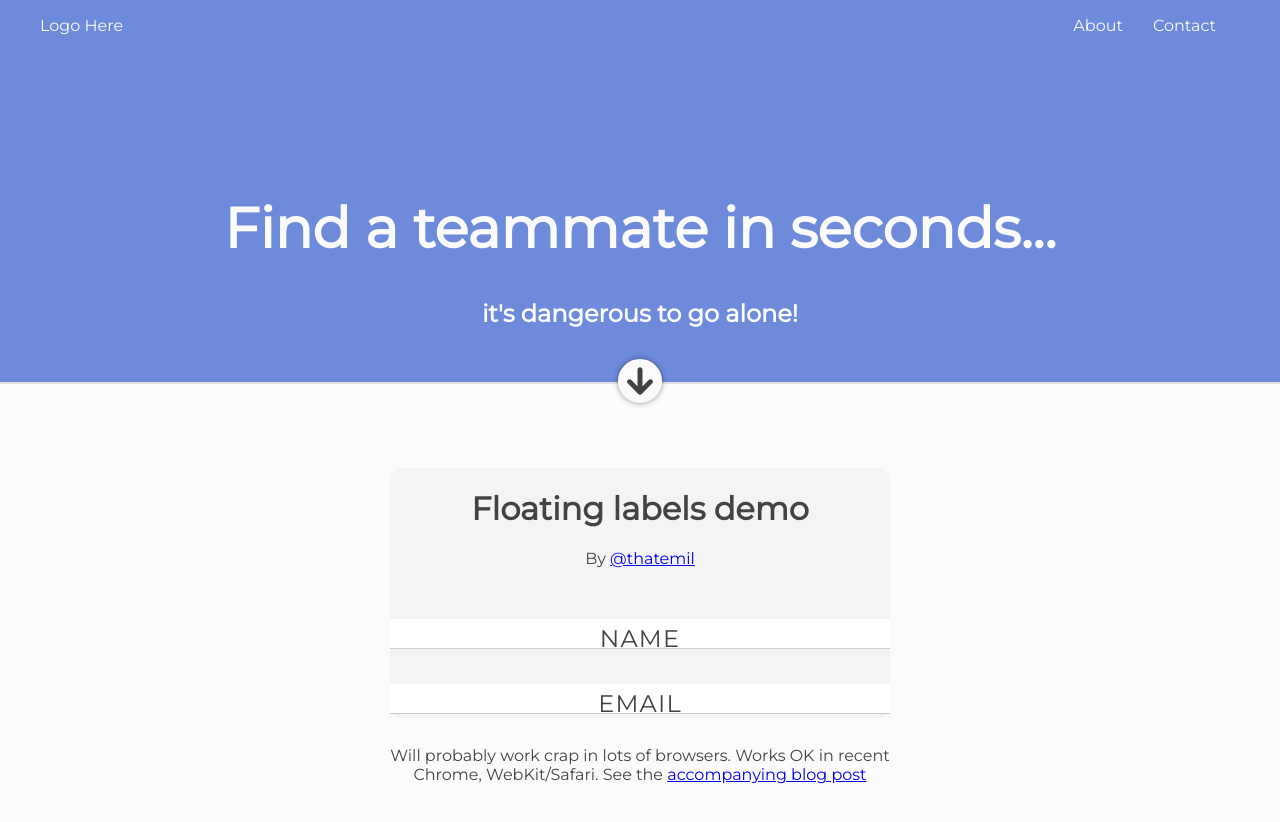
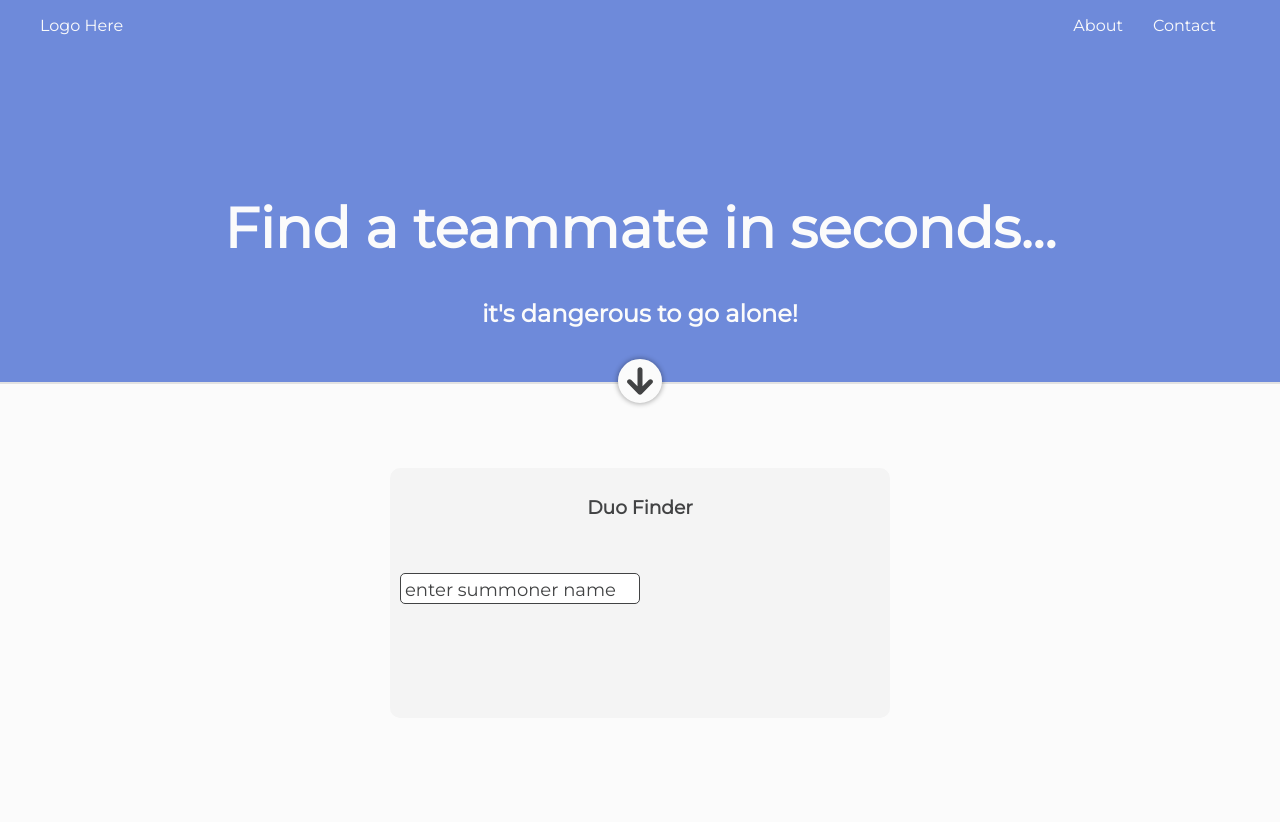
Before and after one commit to jayvickers/ringer, a React app: page / in a window 1280 px wide. Shown: the top 822 px of the page. Built offline with nearby package versions, Linux system fonts and the light colour scheme.

Commit message:
implement summoner name input

```diff
--- a/src/components/ActionPane/ActionPane.jsx
+++ b/src/components/ActionPane/ActionPane.jsx
@@ -7,40 +7,26 @@ class ActionPane extends Component {
     const { headerText } = this.props;
     return (
       <div className="action-pane-content-container">
-        <h1>Floating labels demo</h1>
+        <h3> {headerText}</h3>
+        {this.getSummonerNameInputBox()}
+      </div>
+    );
+  };
 
-        <p>
-          By <a href="https://twitter.com/thatemil">@thatemil</a>
-        </p>
+  getSummonerNameInputBox = () => {
+    return (
+      <div className="summoner-name-container">
         <form action="">
           <div class="field">
             <input
               type="text"
               name="fullname"
               id="fullname"
-              placeholder="Jane Appleseed"
+              placeholder="xMidOrFeed420x"
             />
-            <label for="fullname">Name</label>
-          </div>
-
-          <div class="field">
-            <input
-              type="email"
-              name="email"
-              id="email"
-              placeholder="jane.appleseed@example.com"
-            />
-            <label for="email">Email</label>
+            <label for="fullname">enter summoner name</label>
           </div>
         </form>
-
-        <p>
-          Will probably work crap in lots of browsers. Works OK in recent
-          Chrome, WebKit/Safari. See the{" "}
-          <a href="http://thatemil.com/blog/2016/01/23/floating-label-no-js-pure-css/">
-            accompanying blog post
-          </a>
-        </p>
       </div>
     );
   };
--- a/src/components/ActionPane/_action-pane.less
+++ b/src/components/ActionPane/_action-pane.less
@@ -1,10 +1,6 @@
 @import "../_globalstyle/_ringer-variables.less";
 
 .action-pane {
-  body {
-    font-family: Avenir Next, Avenir, SegoeUI, sans-serif;
-  }
-
   form {
     margin: 2em 0;
   }
@@ -30,24 +26,29 @@
   }
 
   input {
+    border: none;
+    border: solid 1px @charcoal-font-color;
+    border-radius: 5px;
     font-size: 1.5em;
-    border: 0;
-    border-bottom: 1px solid #ccc;
+
     font-family: inherit;
     -webkit-appearance: none;
-    border-radius: 0;
     padding: 0;
     cursor: text;
   }
 
   input:focus {
     outline: 0;
-    border-bottom: 1px solid #666;
+    border: 2px solid @blue-bg-color;
   }
 
   label {
-    text-transform: uppercase;
-    letter-spacing: 0.05em;
+    font-size: 12px;
+    margin-right: auto;
+    margin-bottom: 7px;
+    margin-left: 5px;
+    // text-transform: uppercase;
+    // letter-spacing: 0.05em;
   }
   /**
   * Translate down and scale the label up to cover the placeholder,
@@ -77,6 +78,7 @@
   */
   input:focus::-webkit-input-placeholder {
     opacity: 1;
+    color: @input-placeholder-grey;
   }
   /**
   * When the element is focused, remove the label transform.
@@ -108,7 +110,10 @@
   .action-pane-content-container {
     width: 100%;
     height: 100%;
-
+    margin: 10px;
+    .summoner-name-container {
+      width: 50%;
+    }
     .action-pane-header {
       margin: 10px auto 0px auto;
     }
--- a/src/components/_globalstyle/_ringer-variables.less
+++ b/src/components/_globalstyle/_ringer-variables.less
@@ -4,6 +4,7 @@
 @dark-grey-font-color: #2b2b2b;
 @header-height: 80px;
 @light-grey: #e9e3e3;
+@input-placeholder-grey: #ccc;
 @off-white-background: #f4f4f4;
 @off-white-background-2: #fbfbfb;
 @light-blue: #6cc0e5;
```
